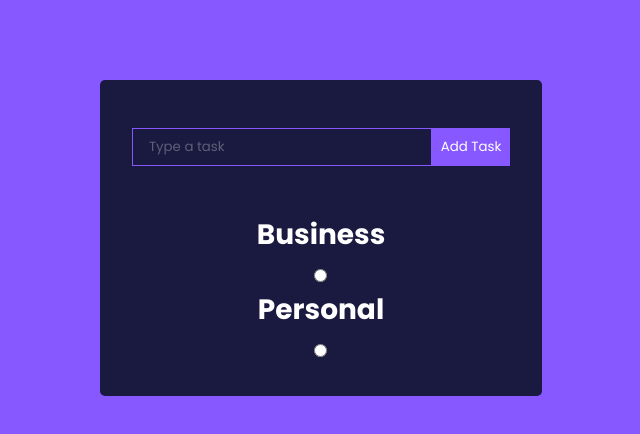
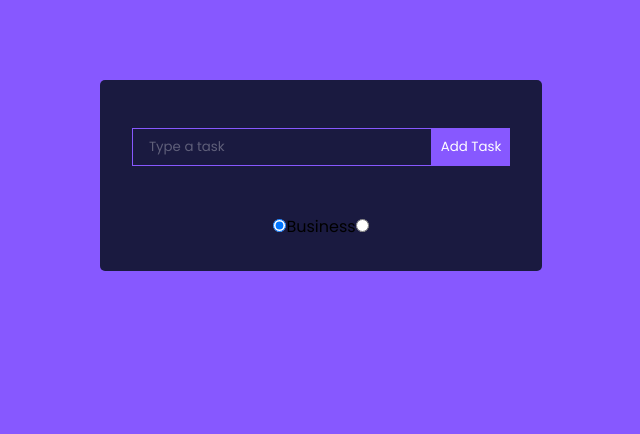
Before and after one commit to Gulzatko/github.com-Gulzatko-neobis-front-todoList-react, a React (Create React App) app: page / in a window 1280 px wide. Shown: the top 434 px of the page, without its empty margins (319-959 px from the left). Built offline with nearby package versions, Linux system fonts and the light colour scheme.

Commit message:
added categories component

```diff
--- /dev/null
+++ b/src/components/Category.css
@@ -0,0 +1,4 @@
+.business{
+    border: 1px solid red;
+    color: red;
+}
--- a/src/components/Category.js
+++ b/src/components/Category.js
@@ -1,20 +1,30 @@
 import React, { useState } from 'react';
+import './Category.css';
 
+export const Category=({selectCategory})=> {
+  const [ category, setCategory] = useState([]);
 
-export const Category=()=> {
-    const [category, setCategory] = useState("")
+   const handleCategory =(e)=>{
+    e.preventDefault();
+    if(e.target.value = "Business"){
+      setCategory({category:business})
+    } else if (e.target.value = "Personal"){
+       setCategory({category:personal})
+    }
+     else {
+      return
+     }
+  }
 
-    return (
+  return (
+    <div onClick={handleCategory}>
+        <div >
 
-    <div>
-        <div>
-          <h1>Business</h1>
-          <input type="radio"/>
-        </div>
-         <div>
-           <h1>Personal</h1>
-           <input type="radio"/>
+          <input  type="radio" value="Business" className ="business" checked/>
+          <label for="Business">Business</label>
+
+          <input type="radio" value="Personal" className = "personal"/>
          </div>
-    </div>
+      </div>
   )
 }
--- a/src/components/Todo.css
+++ b/src/components/Todo.css
@@ -24,3 +24,9 @@
 .delete-icon{
     cursor:pointer;
 }
+.personal {
+    background: red;
+}
+.business{
+    color:blue
+}
--- a/src/components/Todo.js
+++ b/src/components/Todo.js
@@ -4,9 +4,10 @@ import { FontAwesomeIcon } from '@fortawesome/react-fontawesome';
 import{faPenToSquare} from "@fortawesome/free-solid-svg-icons";
 import {faTrash} from "@fortawesome/free-solid-svg-icons";
 
-export const Todo = ({task, toggleComplete,deleteTodo, editTodo }) => {
+export const Todo = ({task, toggleComplete,deleteTodo, editTodo, categories}) => {
   return (
     <div className="Todo">
+       <input type="radio" className={`${categories.business ? "business": "personal"}`}/>
       <p onClick={()=>toggleComplete(task.id)} className ={`${task.completed ? "completed": ""}`}>{task.task}</p>
        <div>
           <FontAwesomeIcon icon={faPenToSquare} onClick={()=>editTodo(task.id)}/>
--- a/src/components/TodoWrapper.js
+++ b/src/components/TodoWrapper.js
@@ -16,7 +16,9 @@ export const TodoWrapper = () => {
        {id:uuidv4(),
         task:todo,
         completed:false,
-        isEditing:false
+        isEditing:false,
+        categories:""
+
       },
 
     ]);
@@ -26,7 +28,7 @@ export const TodoWrapper = () => {
   const toggleComplete = id=>{
     setTodos(
       todos.map(todo=>
-       todo.id === id ? {...todo, completed : !todo.completed} : todo
+       todo.id === id ? {...todo, completed : !todo.completed, } : todo
       )
     );
   }
@@ -39,15 +41,20 @@ export const TodoWrapper = () => {
    const editTask = (task, id) =>{
     setTodos(todos.map(todo => todo.id ===id ? {...todo, task, isEditing:!todo.isEditing} :todo))
    }
+
+   const selectCategory =(category)=>{
+      category.business ? { categories:business}:{categories:personal}
+   }
   return (
     <div className="todoWrapper">
-        <TodoForm  addTodo={addTodo}/>
-         <Category/>
+        <TodoForm  addTodo={addTodo} />
+         <Category selectCategory={selectCategory}/>
+
 
         {todos.map((todo)=>
           todo.isEditing ?
           (
-          <EditTodoForm editTodo={editTask} task={todo}/>
+          <EditTodoForm editTodo={editTask} task={todo}  />
         ):(
          <Todo
          key={todo.id}
```
